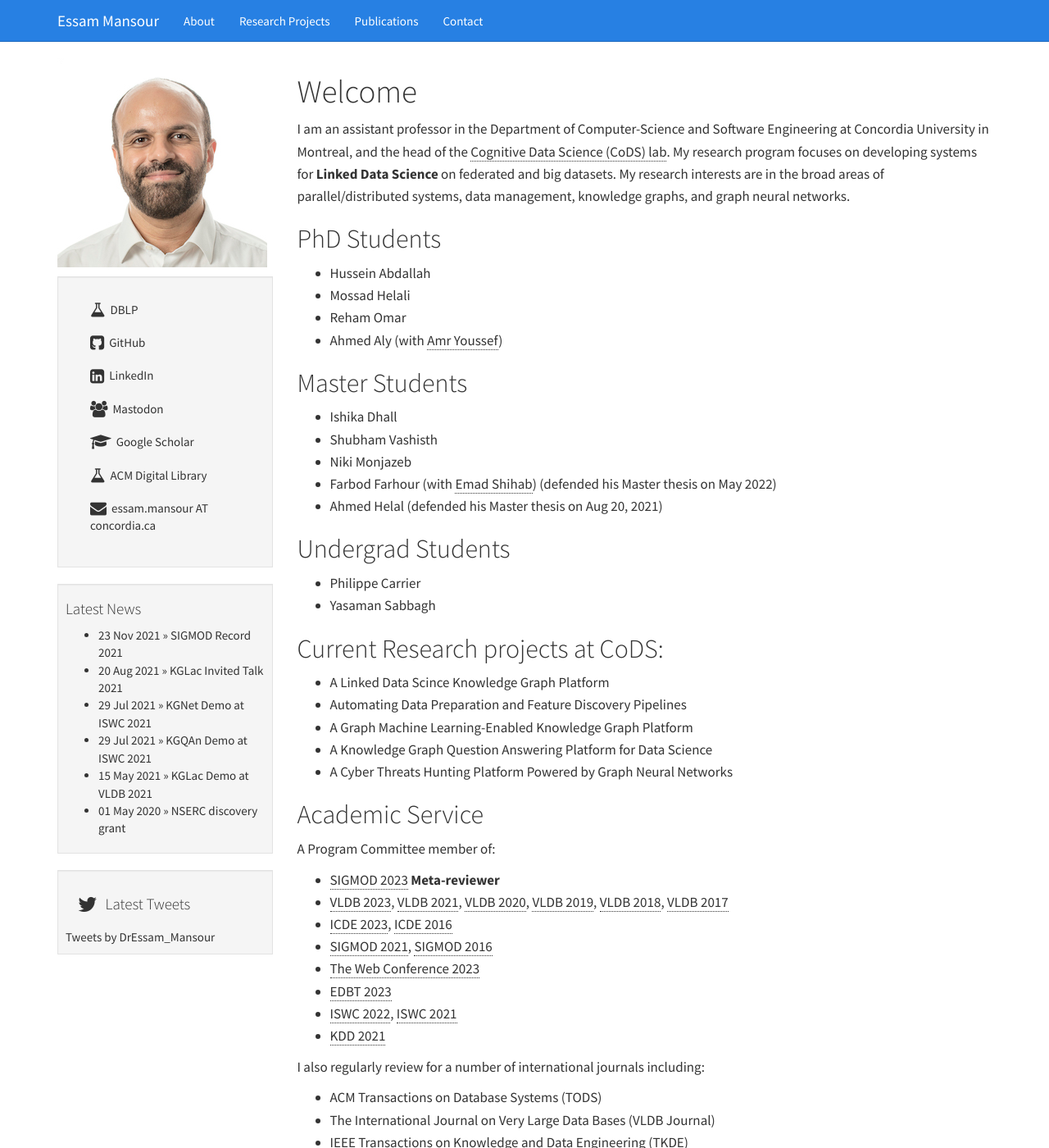
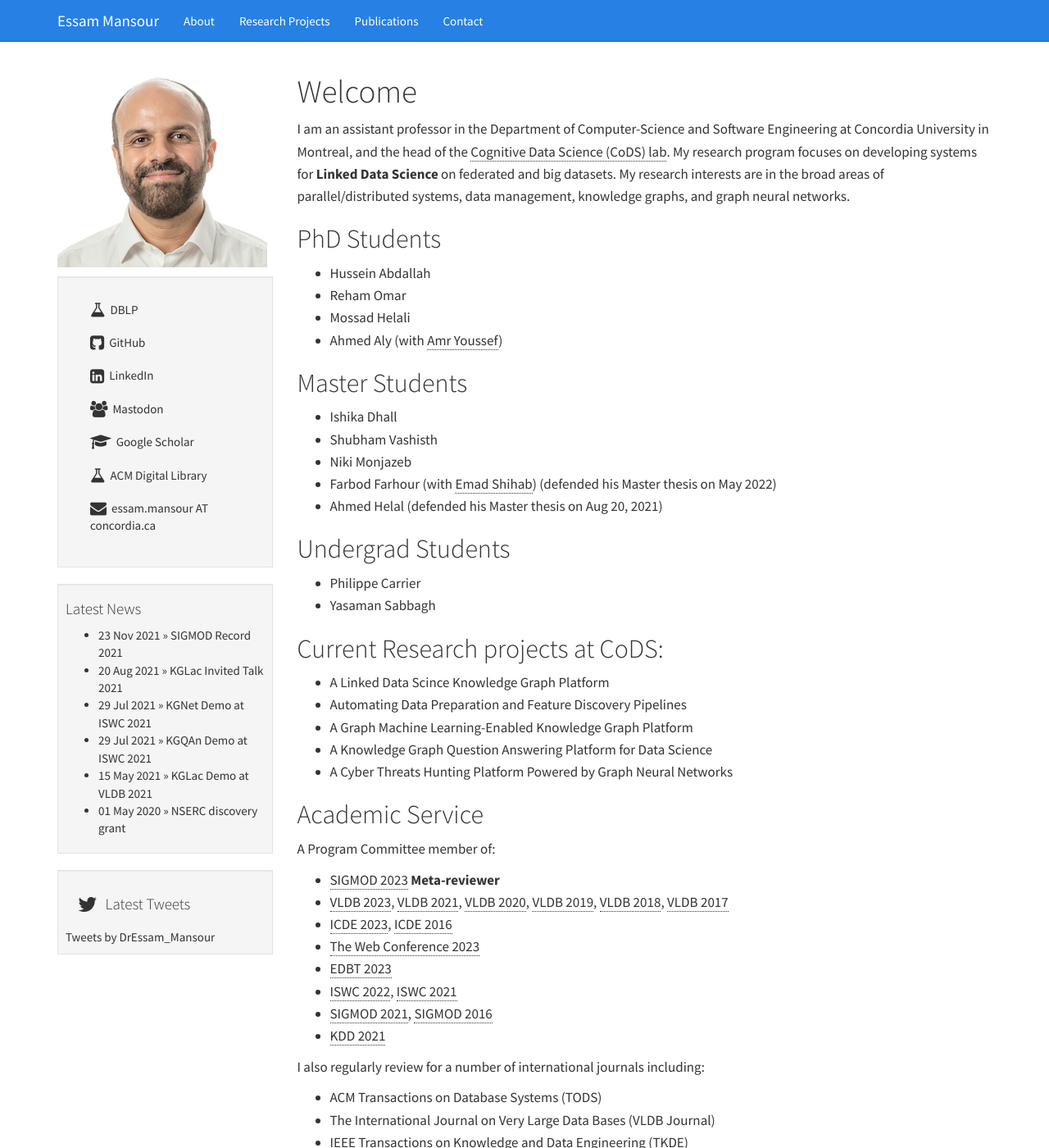
Before and after one commit to mansoure/mansoure.github.io, a Jekyll site: the page built from index.md, in a window 1280 px wide and 1400 px high. Shown: the whole window at 82% size. Built offline with Jekyll 4.4.1, drawn with Linux system fonts in a browser that asks for light colours; comment, search, counter and statistics services are not loaded.

```diff
--- a/index.md
+++ b/index.md
@@ -11,8 +11,8 @@ I am an assistant professor in the Department of Computer-Science and Software E
 
 ## PhD Students
 - Hussein Abdallah
+- Reham Omar
 - Mossad Helali
-- Reham Omar
 - Ahmed Aly (with [Amr Youssef](https://users.encs.concordia.ca/~youssef/))
 
 ## Master Students
@@ -48,11 +48,12 @@ A Program Committee member of:
 - [SIGMOD 2023](https://2023.sigmod.org/) **Meta-reviewer**
 - [VLDB 2023](http://vldb.org/pvldb/volumes/16/review-board), [VLDB 2021](https://vldb.org/2021/), [VLDB 2020](https://vldb2020.org/pvldb.html), [VLDB 2019](http://vldb.org/2019/?review-board), [VLDB 2018](http://vldb2018.lncc.br/review-board.html), [VLDB 2017](http://www.vldb.org/2017/review_board.php)
 - [ICDE 2023](https://icde2023.ics.uci.edu/research-program-committee/), [ICDE 2016](http://icde2016.fi/committees.php#tabular1)
-- [SIGMOD 2021](https://2021.sigmod.org/org_sigmod_pc.shtml), [SIGMOD 2016](http://www.sigmod2016.org/org_sigmod_pc.shtml)
 - [The Web Conference 2023](https://2021.sigmod.org/org_sigmod_pc.shtml)
 - [EDBT 2023](http://edbticdt2023.cs.uoi.gr/?contents=EDBT_Committee.html)
 - [ISWC 2022](https://iswc2022.semanticweb.org/index.php/research-track-pc/), [ISWC 2021](https://iswc2021.semanticweb.org/research-track-pc)
+- [SIGMOD 2021](https://2021.sigmod.org/org_sigmod_pc.shtml), [SIGMOD 2016](http://www.sigmod2016.org/org_sigmod_pc.shtml)
 - [KDD 2021](https://kdd.org/kdd2021/organizers/PC_SPC)
+
 
 I also regularly review for a number of international journals including:
 
```
